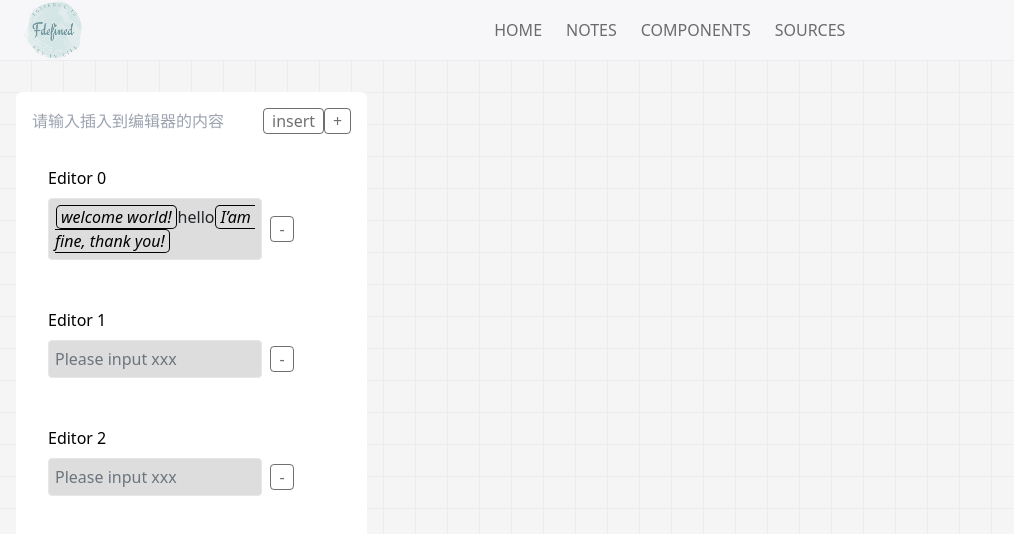
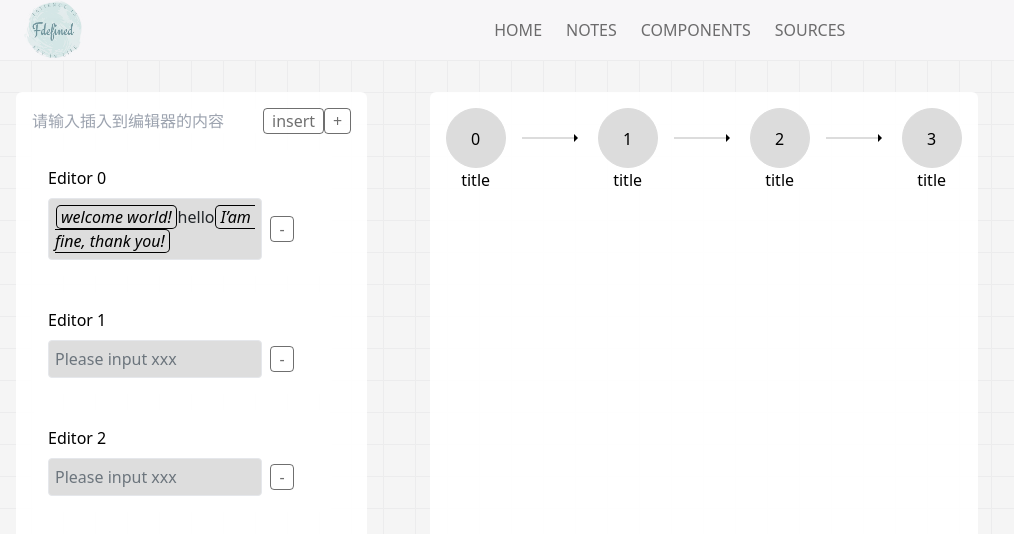
Before and after one commit to FU-design/Picture, a Vue app: page /#/components/all in a window 1280 px wide. Shown: the top 534 px of the page, without its empty margins (0-1014 px from the left). Built offline with nearby package versions, Linux system fonts and the light colour scheme; what vue-dompurify-html would draw is missing.

Commit message:
feat: add PicStep component

```diff
--- /dev/null
+++ b/src/components/PicStep/index.vue
@@ -0,0 +1,93 @@
+<script setup lang="ts">
+import type { StepItem } from './type'
+import { computed, ref } from 'vue'
+
+interface StepProps {
+  steps: StepItem[]
+  current?: string
+}
+
+const props = defineProps<StepProps>()
+
+const passSteps = ref<StepItem[]>([])
+const passStepKeys = computed(() => passSteps.value.map(v => v.key))
+</script>
+
+<template>
+  <div class="pic-step">
+    <template v-for="(step, i) in props.steps" :key="step.key">
+      <section class="pic-step-item__wrapper">
+        <slot name="icon" :step="step">
+          <div class="pic-step-item__icon" :class="{ 'pic-disabled': !passStepKeys.includes(step.key) }">
+            {{ i }}
+          </div>
+        </slot>
+        <slot name="title" :step="step">
+          <div class="pic-step-title">
+            <span>{{ step.title }}</span>
+          </div>
+        </slot>
+      </section>
+      <section v-if="i < props.steps.length - 1">
+        <slot name="line">
+          <div class="pic-step-line">
+            <div class="pic-step-line-inner" :class="{ 'pic-disabled': !passStepKeys.includes(step.key) }" />
+          </div>
+        </slot>
+      </section>
+    </template>
+  </div>
+</template>
+
+<style scoped>
+.pic-step{
+  display: grid;
+  gap: 16px;
+  grid: repeat(1, 60px) / auto-flow 60px;
+}
+
+.pic-disabled{
+  border-color: gainsboro !important;
+  background-color: gainsboro !important;
+}
+
+.pic-step-item__wrapper{
+ display: flex;
+ flex-direction: column;
+ align-items: center;
+}
+
+.pic-step-item__icon{
+  flex-shrink: 0;
+  width: 100%;
+  height: 100%;
+  border-width: 1px;
+  border-color: black;
+  position: relative;
+  border-radius: 50%;
+  text-align: center;
+  line-height: 60px;
+}
+
+.pic-step-line{
+  width:100%;
+  height:100%;
+  display: flex;
+  align-items: center;
+}
+
+.pic-step-line::after{
+  content: '';
+  border-width: 4px;
+  border-color: black;
+  border-top-color: transparent;
+  border-right-color: transparent;
+  border-bottom-color: transparent;
+}
+
+.pic-step-line-inner{
+  width: 100%;
+  height: 2px;
+  background-color: black;
+}
+</style>
--- /dev/null
+++ b/src/components/PicStep/type.ts
@@ -0,0 +1,8 @@
+import type { VNode } from 'vue'
+
+export interface StepItem {
+  key: string
+  title: string | number
+  subTitle?: string | number
+  icon?: VNode | string
+}
--- /dev/null
+++ b/src/example/PicStep_test.vue
@@ -0,0 +1,42 @@
+<script setup lang="ts">
+import type { StepItem } from '@/components/PicStep/type'
+import PicCard from '@/components/PicCard/index.vue'
+import PicStep from '@/components/PicStep/index.vue'
+import { shallowRef } from 'vue'
+
+const steps = shallowRef<StepItem[]>([
+  {
+    key: '1',
+    title: 'title',
+  },
+  {
+    key: '2',
+    title: 'title',
+  },
+  {
+    key: '3',
+    title: 'title',
+  },
+  {
+    key: '4',
+    title: 'title',
+  },
+])
+</script>
+
+<template>
+  <PicCard class="test">
+    <PicStep :steps="steps" />
+  </PicCard>
+</template>
+
+<style scoped>
+.test{
+  box-sizing: border-box;
+  padding: 16px;
+  height: 100%;
+  flex-direction: column;
+  overflow: auto;
+  box-sizing: border-box;
+}
+</style>
--- a/src/view/components.vue
+++ b/src/view/components.vue
@@ -1,10 +1,18 @@
 <script setup lang="ts">
+import PicStep_test from '@/example/PicStep_test.vue'
 import PicTagTextEditor_test from '@/example/PicTagTextEditor_test.vue'
+
+const components = [
+  PicTagTextEditor_test,
+  PicStep_test,
+]
 </script>
 
 <template>
   <div class="components">
-    <component :is="PicTagTextEditor_test" />
+    <template v-for="(comp, i) in components" :key="i">
+      <component :is="comp" />
+    </template>
   </div>
 </template>
 
@@ -14,5 +22,6 @@ import PicTagTextEditor_test from '@/example/PicTagTextEditor_test.vue'
   height: 100%;
   display: flex;
   padding: 16px;
+  gap: 5%;
 }
 </style>
```
